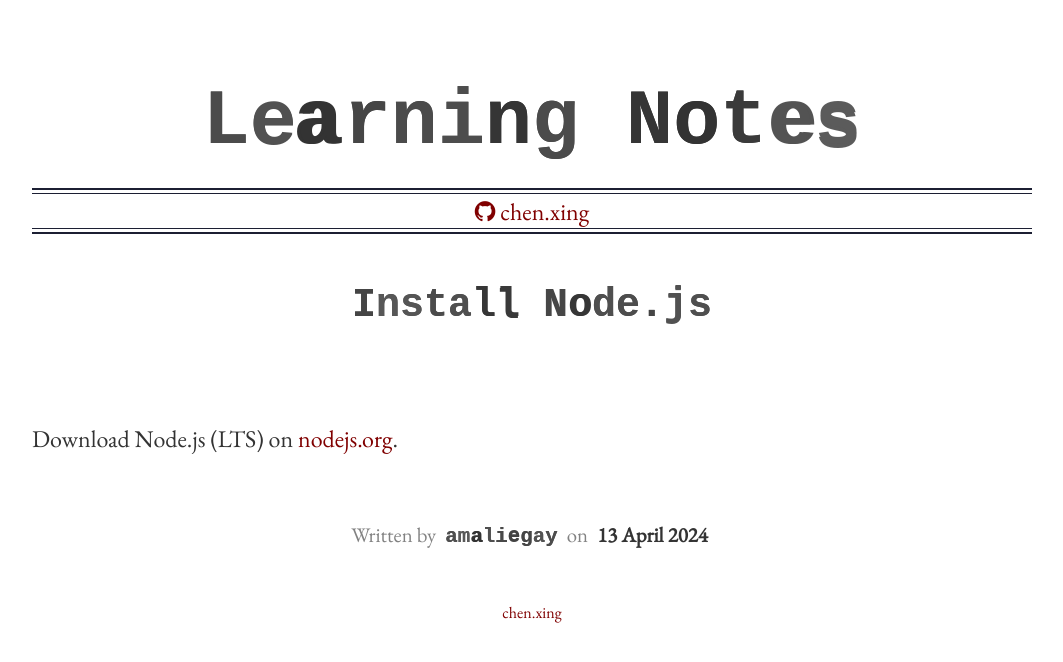
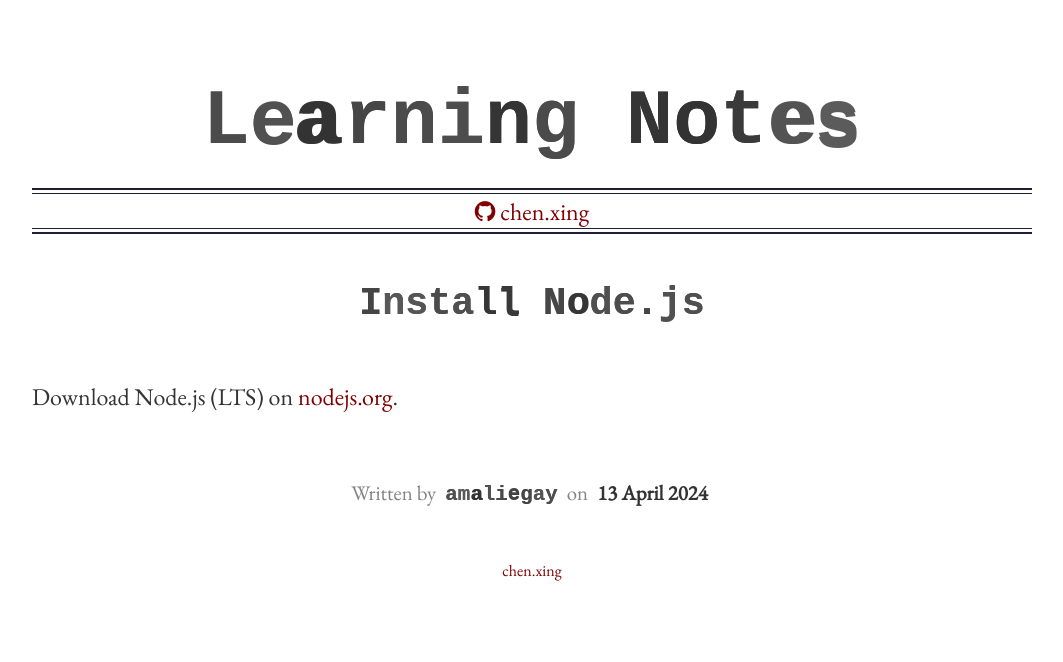
Before and after one commit to dev-chenxing/learning-notes, a Jekyll site: the page built from _posts/2024-04-13-Install-Nodejs.md, in a window 1280 px wide. Shown: the top 662 px of the page, without its empty margins (108-1171 px from the left). Built offline with Jekyll 4.4.1, drawn with Linux system fonts in a browser that asks for light colours; some web fonts are replaced.

Commit message:
_default.scss: p font-size

```diff
--- a/_sass/_default.scss
+++ b/_sass/_default.scss
@@ -21,6 +21,7 @@ a {
 p {
   font-size: 1.5rem;
   line-height: 25px;
+  margin-bottom: 0.8rem;
 }
 
 code {
@@ -122,11 +123,11 @@ strong {
 }
 
 .post-title {
-  margin-bottom: 90px;
+  margin-bottom: 50px;
 }
 
 .post-title__text {
-  font-size: 2.5rem;
+  font-size: 2.4rem;
 }
 
 /* =Post teasers */
```
